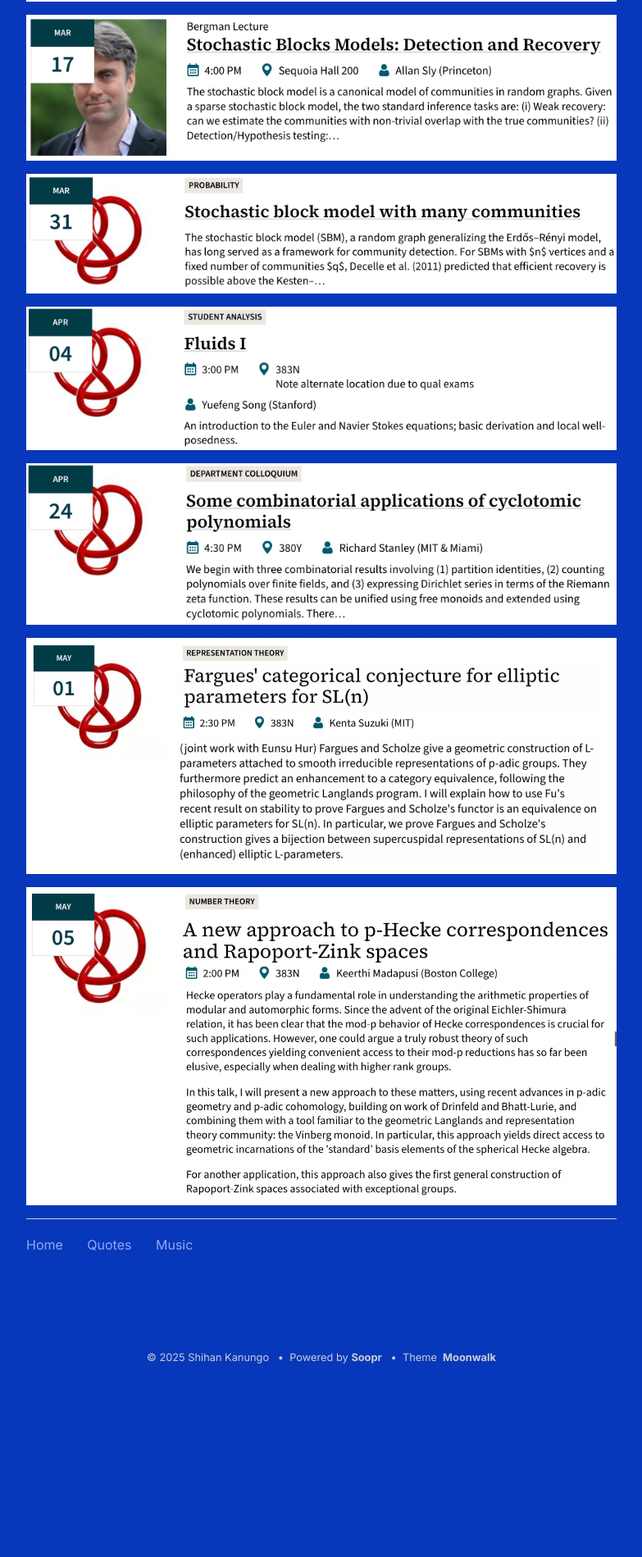
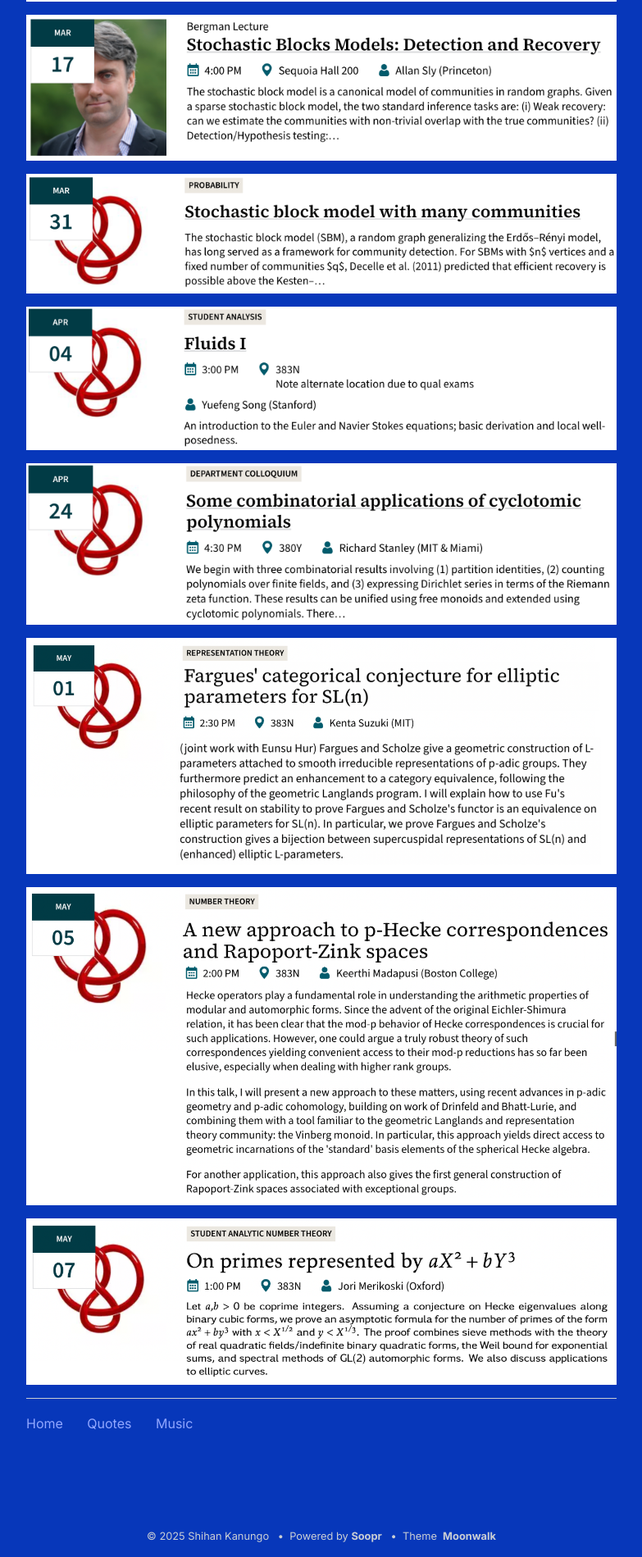
Before and after one commit to shihankanungo/shihankanungo.github.io, a Jekyll site: the page built from math-talks.md, in a window 1280 px wide. Shown: the part 2868-4767 px from the top of the page at 82% size, without its empty margins (248-1031 px from the left). Built offline with Jekyll 4.4.1, drawn with Linux system fonts in a browser that asks for light colours; before the commit the page ends 4549 px from its top, so only the background shows below that.

Commit message:
Update math-talks.md

```diff
--- a/math-talks.md
+++ b/math-talks.md
@@ -84,3 +84,5 @@ _Finding Arithmetic Progressions in Dense Sets of Integers_
 ![stanford-may-1](images/05-1.png)
 
 ![stanford-may-5](images/05-05.png)
+
+![stanford-may-7](images/05-07.png)
```
